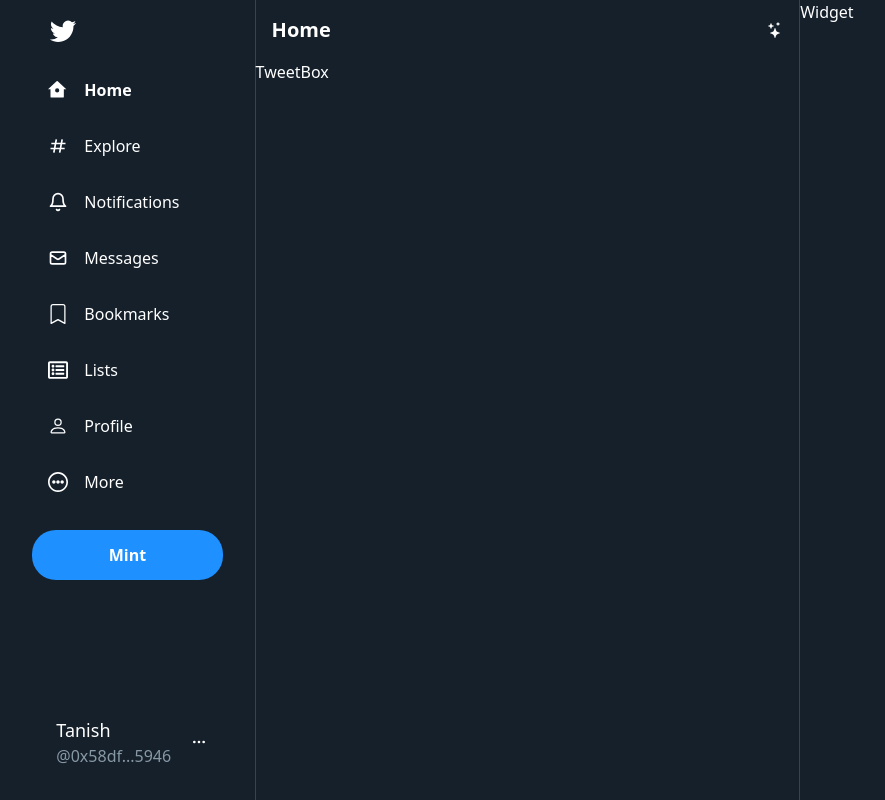
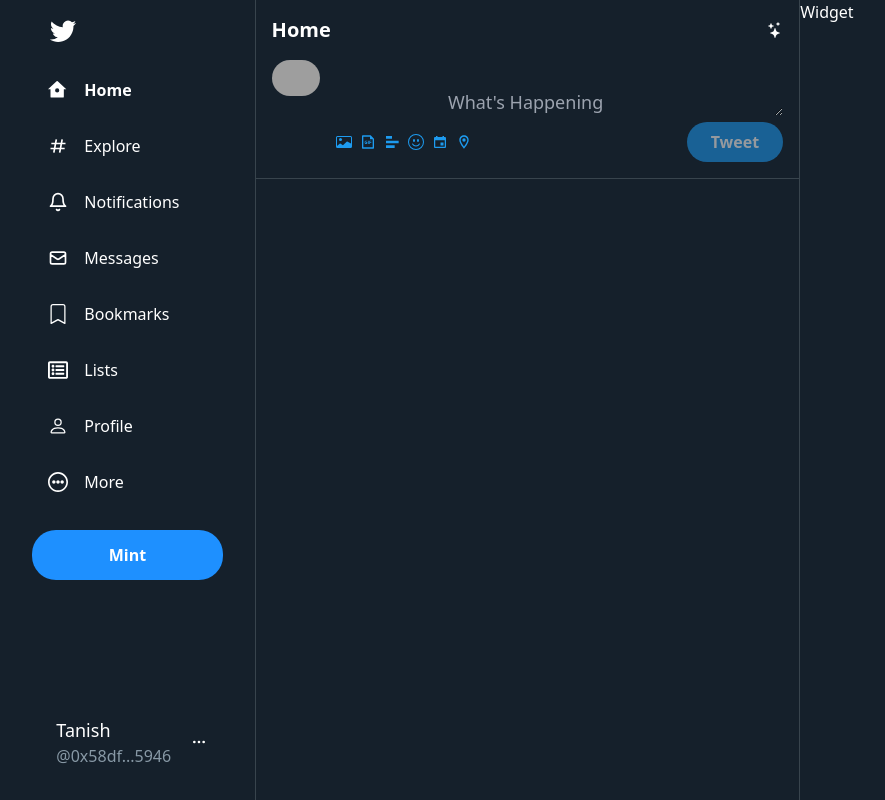
Before and after one commit to tanishbaansal/NftSocialNetwork, a Next.js app in the folder client/: page / in a window 1280 px wide. Shown: the whole page, without its empty margins (213-1098 px from the left). Built offline with nearby package versions, Linux system fonts and the light colour scheme; grey boxes are pictures that could not be loaded.

Commit message:
Added Tweetbox

```diff
--- a/client/components/home/TweetBox.js
+++ b/client/components/home/TweetBox.js
@@ -1,7 +1,73 @@
-import React from "react";
+import { useState } from "react";
+import { BsCardImage, BsEmojiSmile } from "react-icons/bs";
+import { RiFileGifLine, RiBarChartHorizontalFill } from "react-icons/ri";
+import { IoMdCalendar } from "react-icons/io";
+import { MdOutlineLocationOn } from "react-icons/md";
+
+const style = {
+    wrapper: `px-4 flex flex-row border-b border-[#38444d] pb-4`,
+    tweetBoxLeft: `mr-4`,
+    tweetBoxRight: `flex-1`,
+    profileImage: `height-12 w-12 rounded-full`,
+    inputField: `w-full h-full outline-none bg-transparent text-lg`,
+    formLowerContainer: `flex`,
+    iconsContainer: `text-[#1d9bf0] flex flex-1 items-center`,
+    icon: `mr-2`,
+    submitGeneral: `px-6 py-2 rounded-3xl font-bold`,
+    inactiveSubmit: `bg-[#196195] text-[#95999e]`,
+    activeSubmit: `bg-[#1d9bf0] text-white`,
+};
 
 const TweetBox = () => {
-    return <div>TweetBox</div>;
+    const [tweetMessage, setTweetMessage] = useState("");
+
+    const postTweet = (event) => {
+        event.preventDefault();
+        console.log(tweetMessage);
+    };
+    return (
+        <div className={style.wrapper}>
+            <div className={style.tweetBoxLeft}>
+                <img
+                    src="https://avatars.githubusercontent.com/u/61084415"
+                    alt="profile image"
+                    className={style.profileImage}
+                />
+            </div>
+            <div className={style.tweetBoxRight}>
+                <form>
+                    <textarea
+                        className={style.inputField}
+                        placeholder="
+                        What's Happening"
+                        value={tweetMessage}
+                        onChange={(e) => setTweetMessage(e.target.value)}
+                    ></textarea>
+                    <div className={style.formLowerContainer}>
+                        <div className={style.iconsContainer}>
+                            <BsCardImage className={style.icon} />
+                            <RiFileGifLine className={style.icon} />
+                            <RiBarChartHorizontalFill className={style.icon} />
+                            <BsEmojiSmile className={style.icon} />
+                            <IoMdCalendar className={style.icon} />
+                            <MdOutlineLocationOn className={style.icon} />
+                        </div>
+                        <button
+                            type="submit"
+                            onClick={(event) => postTweet(event)}
+                            className={`${style.submitGeneral} ${
+                                tweetMessage
+                                    ? style.activeSubmit
+                                    : style.inactiveSubmit
+                            }`}
+                        >
+                            Tweet
+                        </button>
+                    </div>
+                </form>
+            </div>
+        </div>
+    );
 };
 
 export default TweetBox;
```
